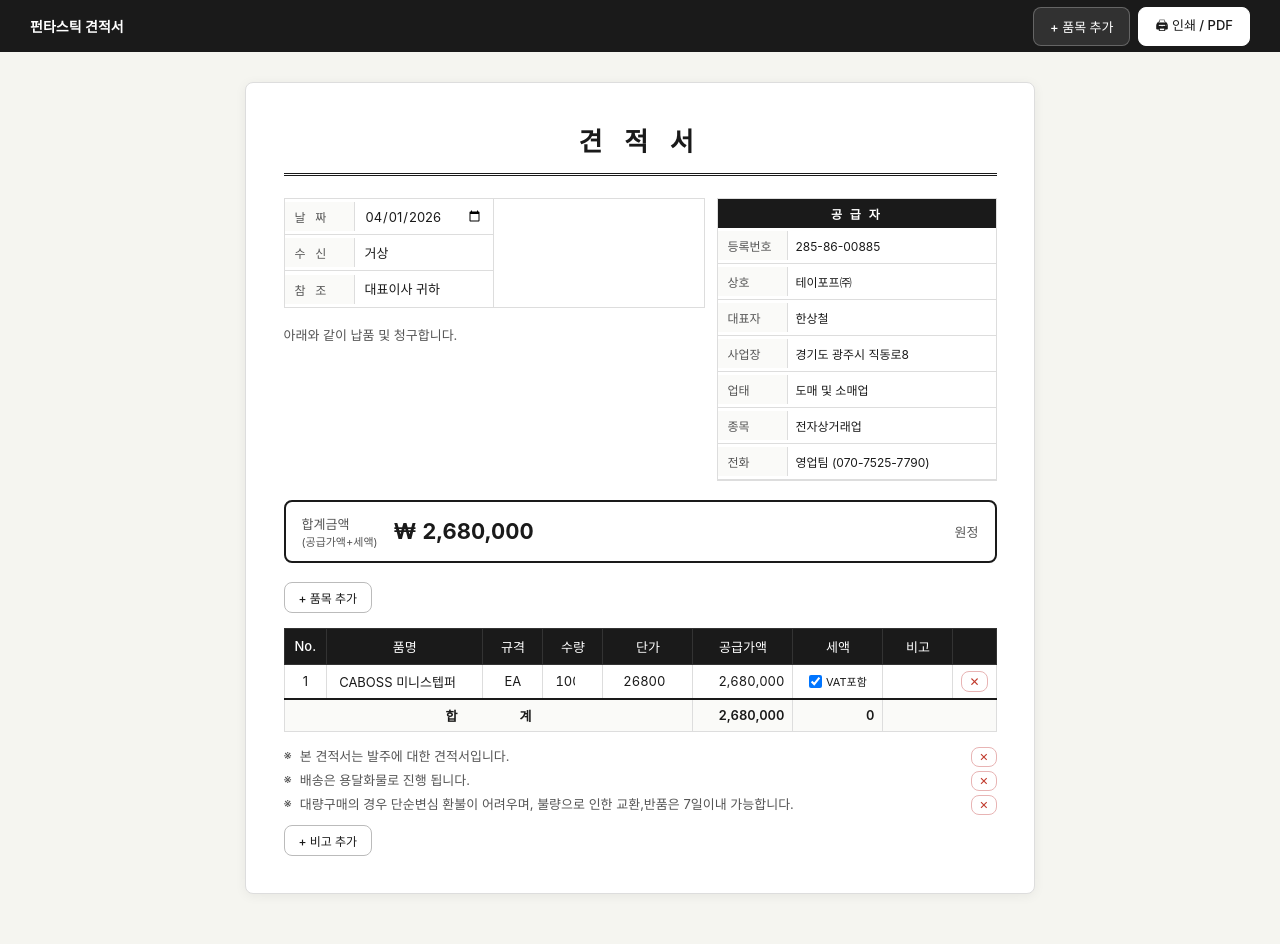
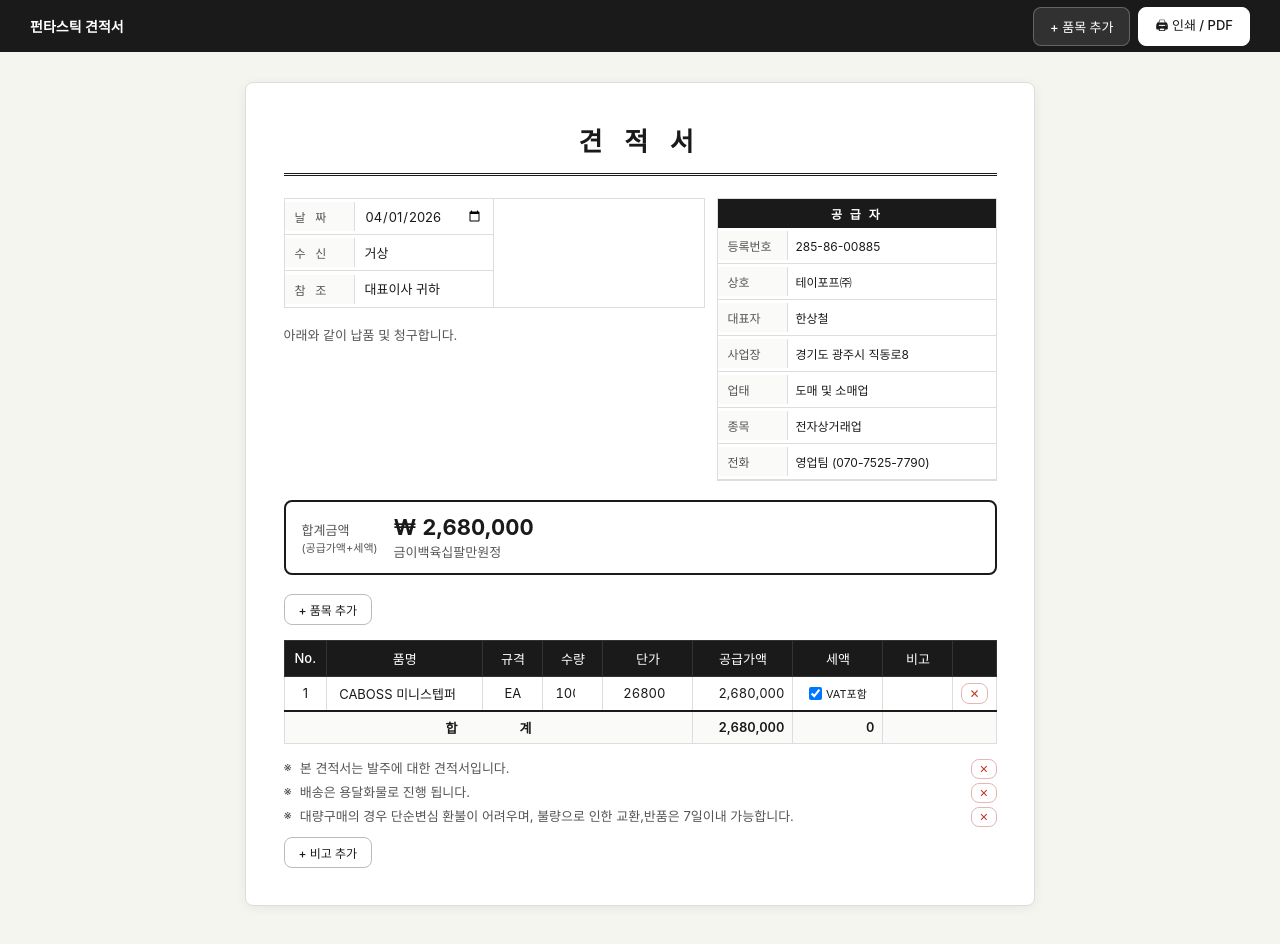
Before and after one commit to gihoan1209-lgtm/funtastic-quote, a Next.js app: page / in a window 1280 px wide. Shown: the top 944 px of the page. Built offline with nearby package versions, Linux system fonts and the light colour scheme.

Commit message:
Update page.js

```diff
--- a/app/page.js
+++ b/app/page.js
@@ -3,6 +3,33 @@ import { useState, useCallback } from 'react'
 
 const today = () => new Date().toISOString().slice(0, 10)
 const comma = (n) => Math.round(Number(n) || 0).toLocaleString('ko-KR')
+
+function toKorean(n) {
+  const num = Math.round(Number(n) || 0)
+  if (num === 0) return '금영원정'
+  const units = ['', '만', '억', '조']
+  const digits = ['', '일', '이', '삼', '사', '오', '육', '칠', '팔', '구']
+  const pos = ['', '십', '백', '천']
+  let result = ''
+  let remaining = num
+  let unitIdx = 0
+  while (remaining > 0) {
+    const chunk = remaining % 10000
+    if (chunk > 0) {
+      let chunkStr = ''
+      let c = chunk
+      for (let i = 0; i < 4; i++) {
+        const d = c % 10
+        if (d > 0) chunkStr = (d === 1 && i > 0 ? '' : digits[d]) + pos[i] + chunkStr
+        c = Math.floor(c / 10)
+      }
+      result = chunkStr + units[unitIdx] + result
+    }
+    remaining = Math.floor(remaining / 10000)
+    unitIdx++
+  }
+  return '금' + result + '원정'
+}
 const initItems = [
   { id: 1, name: 'CABOSS 미니스텝퍼', spec: 'EA', qty: 100, price: 26800, vatIncluded: true, note: '' },
 ]
@@ -128,8 +155,10 @@ export default function QuotePage() {
           {/* 합계금액 */}
           <div className="total-box">
             <div className="total-label">합계금액<br /><span style={{ fontSize: '11px' }}>(공급가액+세액)</span></div>
-            <div className="total-amount">₩ {comma(totals.total)}</div>
-            <div className="total-text">원정</div>
+            <div style={{ flex: 1 }}>
+              <div className="total-amount">₩ {comma(totals.total)}</div>
+              <div style={{ fontSize: '13px', color: 'var(--text2)', marginTop: '2px' }}>{toKorean(totals.total)}</div>
+            </div>
           </div>
 
           {/* 품목 액션 */}
```
